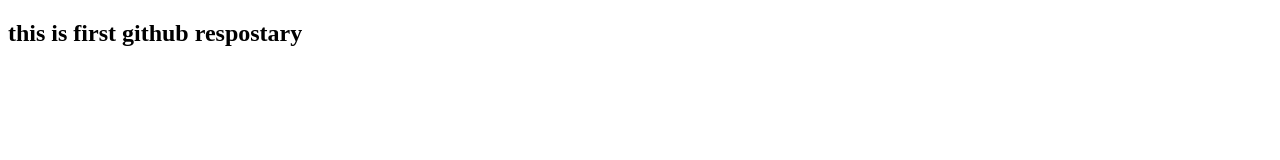
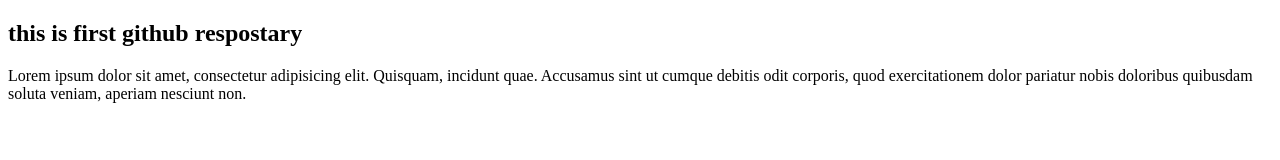
Before and after one commit to Mustafiz82/my-first-git-repo, a plain HTML site: page index.html in a window 1280 px wide. Drawn offline with Linux system fonts and the light colour scheme.

Commit message:
this is second commit

```diff
--- a/index.html
+++ b/index.html
@@ -7,5 +7,8 @@
 </head>
 <body>
     <h2>this is first github respostary</h2>
+
+    <p>Lorem ipsum dolor sit amet, consectetur adipisicing elit. Quisquam, incidunt quae. Accusamus sint ut cumque debitis odit corporis, quod exercitationem dolor pariatur nobis doloribus quibusdam soluta veniam, aperiam nesciunt non.</p>
+
 </body>
 </html>
```
